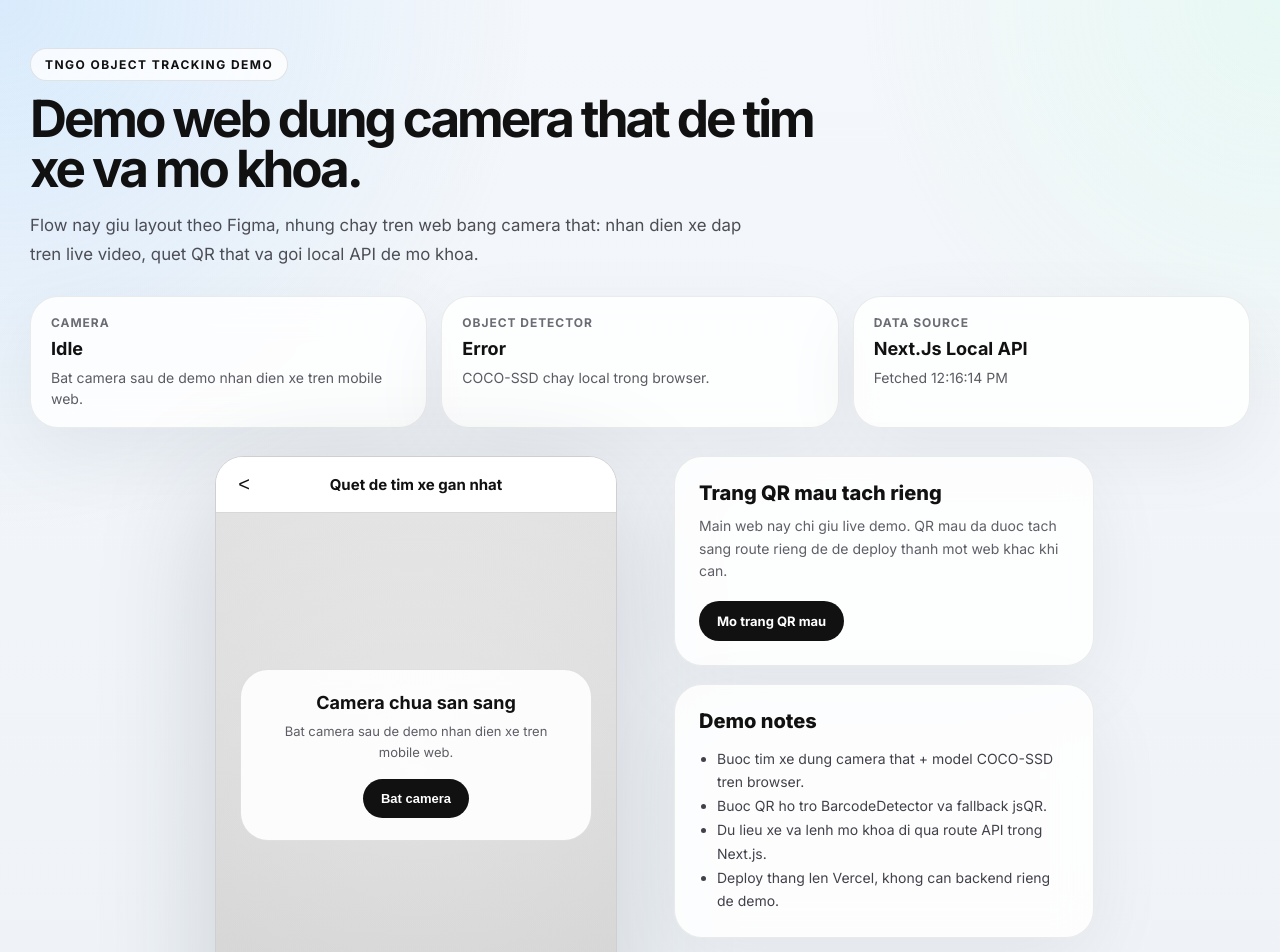
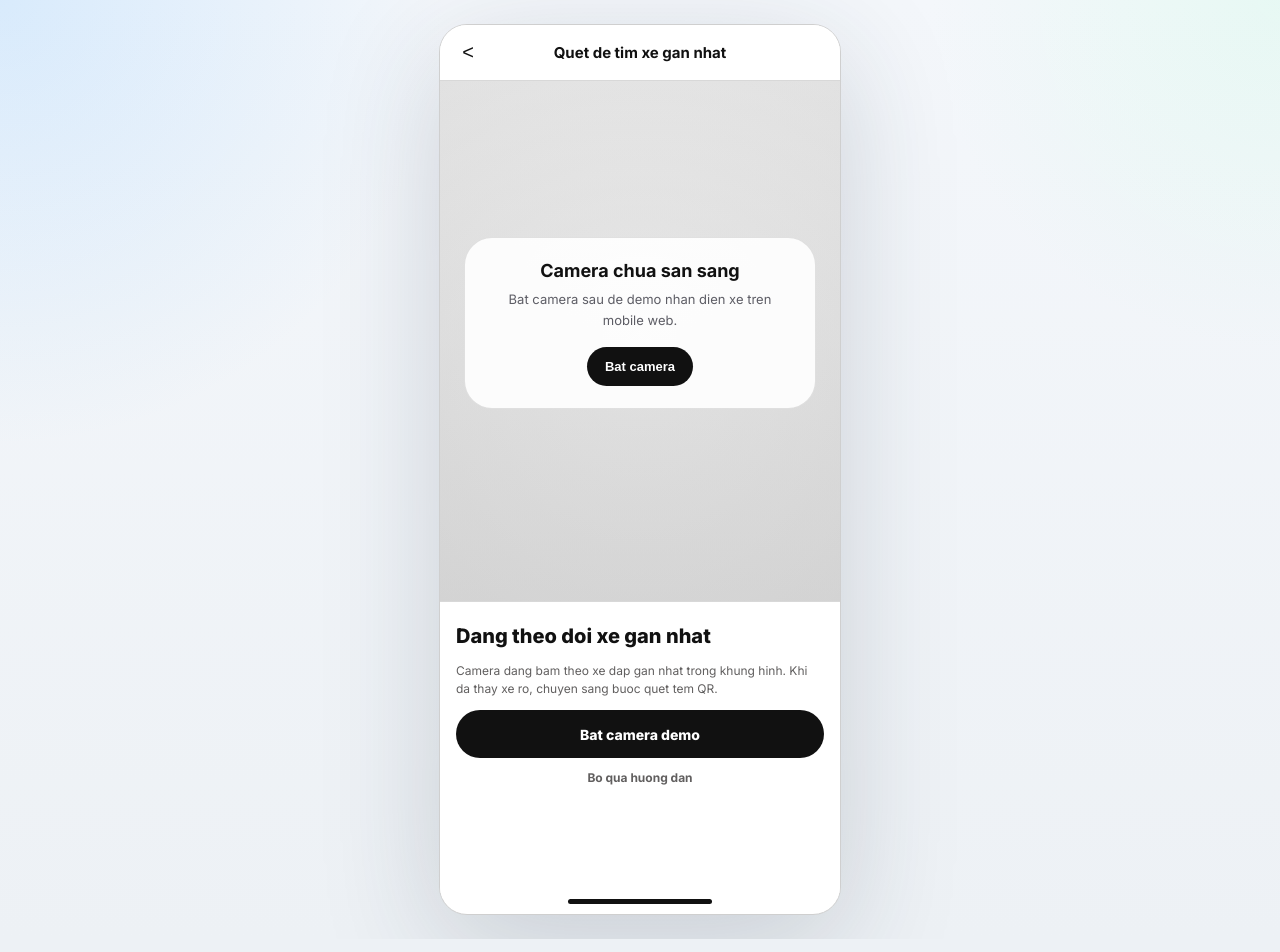
Before and after one commit to reventhy/tngotest2, a Next.js app: page / in a window 1280 px wide. Shown: the top 952 px of the page. Built offline with nearby package versions, Linux system fonts and the light colour scheme.

Commit message:
Keep live demo isolated on main route

```diff
--- a/src/components/object-tracking-demo.module.css
+++ b/src/components/object-tracking-demo.module.css
@@ -1,11 +1,14 @@
 .page {
   min-height: 100dvh;
+  display: flex;
+  justify-content: center;
+  align-items: center;
   background:
     radial-gradient(circle at top left, rgba(137, 199, 255, 0.26), transparent 28%),
     radial-gradient(circle at top right, rgba(180, 255, 214, 0.2), transparent 22%),
     linear-gradient(180deg, #f4f7fb 0%, #edf1f5 100%);
   color: #111111;
-  padding: 48px 24px 64px;
+  padding: 24px;
 }
 
 .intro {
@@ -97,7 +100,7 @@
 .phoneStage {
   display: flex;
   justify-content: center;
-  align-items: flex-start;
+  align-items: center;
 }
 
 .phone {
@@ -747,19 +750,6 @@
   line-height: 1.6;
 }
 
-.panelLink {
-  display: inline-flex;
-  justify-content: center;
-  align-items: center;
-  margin-top: 18px;
-  border-radius: 999px;
-  background: #111111;
-  padding: 12px 18px;
-  color: #ffffff;
-  font-size: 13px;
-  font-weight: 700;
-}
-
 .qrGrid {
   display: grid;
   grid-template-columns: repeat(2, minmax(0, 1fr));
@@ -926,15 +916,7 @@
 
 @media (max-width: 640px) {
   .page {
-    padding: 24px 12px 40px;
-  }
-
-  .title {
-    font-size: 2.5rem;
-  }
-
-  .description {
-    font-size: 0.98rem;
+    padding: 12px;
   }
 
   .panelCard {
--- a/src/components/object-tracking-demo.tsx
+++ b/src/components/object-tracking-demo.tsx
@@ -1,7 +1,6 @@
 "use client";
 
 import jsQR from "jsqr";
-import Link from "next/link";
 import {
   startTransition,
   useEffect,
@@ -188,7 +187,6 @@ export default function ObjectTrackingDemo() {
   const [unlockMessage, setUnlockMessage] = useState("");
   const [manualCodeOpen, setManualCodeOpen] = useState(false);
   const [manualCode, setManualCode] = useState("");
-  const [dataFetchedAt, setDataFetchedAt] = useState<string | null>(null);
 
   const videoRef = useRef<HTMLVideoElement>(null);
   const qrCanvasRef = useRef<HTMLCanvasElement>(null);
@@ -215,7 +213,6 @@ export default function ObjectTrackingDemo() {
 
         setVehicles(payload.vehicles);
         setSelectedVehicle(getPrimaryVehicle(payload.vehicles));
-        setDataFetchedAt(payload.fetchedAt);
       } catch {
         if (!active) {
           return;
@@ -592,35 +589,7 @@ export default function ObjectTrackingDemo() {
 
   return (
     <main className={styles.page}>
-      <section className={styles.intro}>
-        <p className={styles.eyebrow}>TNGo object tracking demo</p>
-        <h1 className={styles.title}>Demo web dung camera that de tim xe va mo khoa.</h1>
-        <p className={styles.description}>
-          Flow nay giu layout theo Figma, nhung chay tren web bang camera that:
-          nhan dien xe dap tren live video, quet QR that va goi local API de mo khoa.
-        </p>
-
-        <div className={styles.statusGrid}>
-          <div className={styles.statusCard}>
-            <span className={styles.statusLabel}>Camera</span>
-            <strong>{permissionState}</strong>
-            <p>{cameraMessage}</p>
-          </div>
-          <div className={styles.statusCard}>
-            <span className={styles.statusLabel}>Object detector</span>
-            <strong>{modelState}</strong>
-            <p>COCO-SSD chay local trong browser.</p>
-          </div>
-          <div className={styles.statusCard}>
-            <span className={styles.statusLabel}>Data source</span>
-            <strong>Next.js local API</strong>
-            <p>{dataFetchedAt ? `Fetched ${new Date(dataFetchedAt).toLocaleTimeString()}` : "Dang tai inventory demo..."}</p>
-          </div>
-        </div>
-      </section>
-
-      <section className={styles.workspace}>
-        <div className={styles.phoneStage}>
+      <section className={styles.phoneStage}>
         <div className={styles.phone}>
           <header className={styles.topBar}>
             <button
@@ -773,8 +742,8 @@ export default function ObjectTrackingDemo() {
               <>
                 <h3>Dang theo doi xe gan nhat</h3>
                 <p>
-                    Camera dang bam theo xe dap gan nhat trong khung hinh. Khi da
-                    thay xe ro, chuyen sang buoc quet tem QR.
+                  Camera dang bam theo xe dap gan nhat trong khung hinh. Khi da thay
+                  xe ro, chuyen sang buoc quet tem QR.
                 </p>
                 <button
                   className={styles.primaryButton}
@@ -798,8 +767,8 @@ export default function ObjectTrackingDemo() {
               <>
                 <h3>Canh dung tem QR</h3>
                 <p>
-                    Khi tem QR lot vao vung khoa net, he thong se nhan dung ma tren
-                    xe. Neu can QR test, mo trang QR mau tach rieng hoac nhap ma thu cong.
+                  Khi tem QR lot vao vung khoa net, he thong se nhan dung ma tren xe.
+                  Ban co the nhap ma thu cong neu dang test bang raw value.
                 </p>
                 <button
                   className={styles.primaryButton}
@@ -911,30 +880,6 @@ export default function ObjectTrackingDemo() {
         </div>
 
         <canvas ref={qrCanvasRef} className={styles.hiddenCanvas} />
-        </div>
-
-        <aside className={styles.sidePanel}>
-          <div className={styles.panelCard}>
-            <h4>Trang QR mau tach rieng</h4>
-            <p>
-              Main web nay chi giu live demo. QR mau da duoc tach sang route rieng
-              de de deploy thanh mot web khac khi can.
-            </p>
-            <Link className={styles.panelLink} href="/sample-qr">
-              Mo trang QR mau
-            </Link>
-          </div>
-
-          <div className={styles.panelCard}>
-            <h4>Demo notes</h4>
-            <ul className={styles.noteList}>
-              <li>Buoc tim xe dung camera that + model COCO-SSD tren browser.</li>
-              <li>Buoc QR ho tro BarcodeDetector va fallback jsQR.</li>
-              <li>Du lieu xe va lenh mo khoa di qua route API trong Next.js.</li>
-              <li>Deploy thang len Vercel, khong can backend rieng de demo.</li>
-            </ul>
-          </div>
-        </aside>
       </section>
 
       {manualCodeOpen && (
@@ -942,8 +887,8 @@ export default function ObjectTrackingDemo() {
           <div className={styles.modal}>
             <h4>Nhap ma xe hoac raw QR</h4>
             <p>
-              Co the nhap vehicle ID hoac raw QR value. Neu can QR de scan, mo trang{" "}
-              <code>/sample-qr</code> tren thiet bi khac.
+              Co the nhap vehicle ID hoac raw QR value. QR mau va thong tin test nam
+              o route khac.
             </p>
 
             <form className={styles.modalForm} onSubmit={handleManualSubmit}>
```
Also changed, not shown: src/app/sample-qr/page.module.css (+37 -0 lines), src/app/sample-qr/page.tsx (+38 -2 lines), 1 other file (tests, documents, lock files or other folders). Lines whose indentation alone changed are shown as unchanged.
